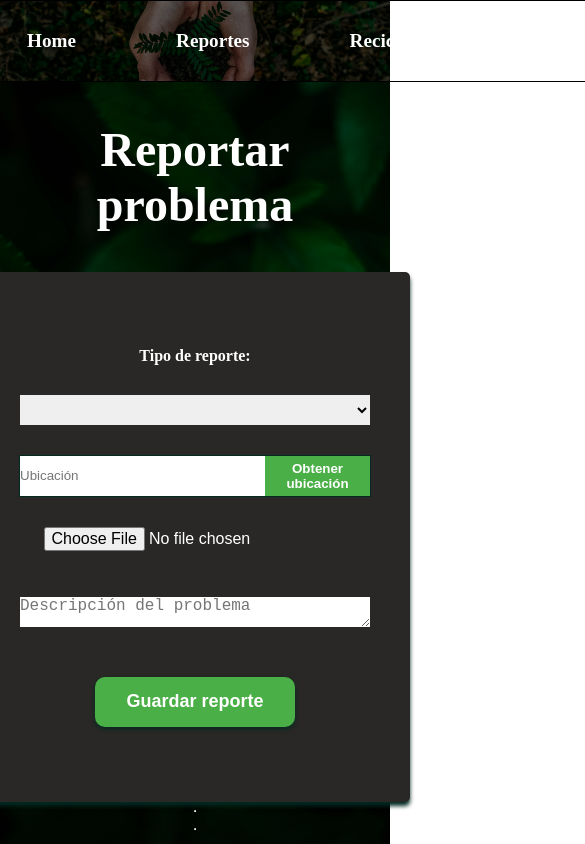
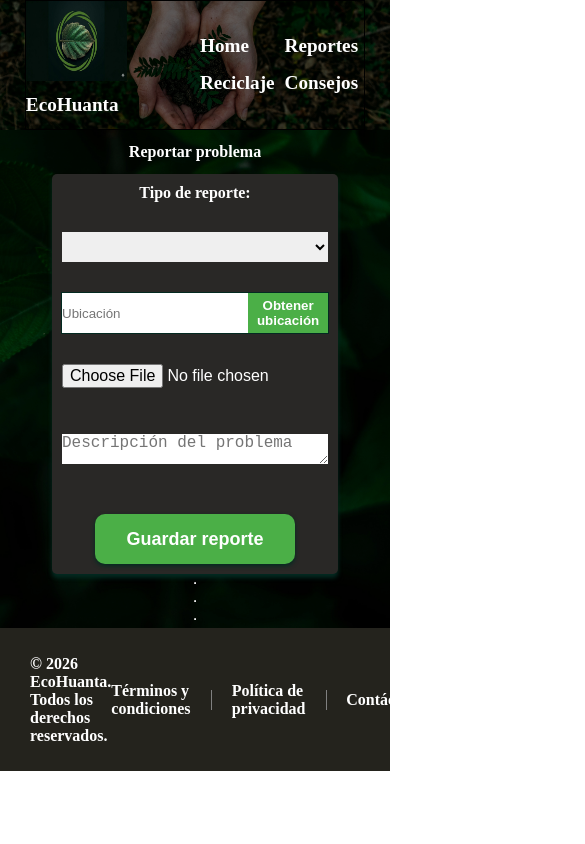
Before and after one commit to NAbelPareja/Reciclage, an Angular app: page /reportes in a window 390 px wide. Shown: the top 844 px of the page, 585 px wide, since content can reach past the window. Built offline with nearby package versions, Linux system fonts and the light colour scheme.

Commit message:
mejoras responsivas

```diff
--- a/src/app/pages/home/home.component.css
+++ b/src/app/pages/home/home.component.css
@@ -28,3 +28,14 @@
     margin-left: 100px;
 
 }
+
+@media (max-width: 768px){
+
+  .home{
+
+    padding: 80px 30px;
+    font-size: 60%;
+
+  }
+
+}
--- a/src/app/pages/reciclaje/reciclaje.component.css
+++ b/src/app/pages/reciclaje/reciclaje.component.css
@@ -91,3 +91,29 @@ hr{
     margin: 0px 55px;
     border: none;
 }
+
+
+@media (max-width: 500px){
+    .prin{
+    margin: 30px 10px 0px 10px;
+    width: 100%;
+    }
+
+    .reciclaje-p{
+    display: flex;
+    flex-direction: column;
+    align-items: center;
+    gap: 10px;
+    padding: 0%;
+
+    }
+
+    .reciclaje-p iframe{
+    width: 300px;
+    height: 250px;
+    border-radius: 10px;
+}
+    .text h2, .text h5, .text p, .services div p, .mapa p{
+        font-size: 80%;
+    }
+}
--- a/src/app/pages/reportes/reportes.component.css
+++ b/src/app/pages/reportes/reportes.component.css
@@ -127,3 +127,21 @@ h2{
     width: 60%;
     margin: 10px 0px;
 }
+
+@media (max-width: 500px){
+    h2{
+        font-size: 100%;
+    }
+
+    .reporte{
+        margin: 0px 5px;
+    }
+
+    .form{
+        width: 70%;
+        height: auto;
+        padding: 10px;
+
+    }
+
+}
--- a/src/app/shared/header/header.component.css
+++ b/src/app/shared/header/header.component.css
@@ -36,3 +36,46 @@ nav a{
     width: 80px;
     height: 80px;
 }
+
+@media (max-width: 500px){
+
+    .nav-p{
+        display: grid;
+        grid-template-columns: 1fr 1fr ;
+        padding:0;
+        margin: 0%;
+        font-size: 60%;
+    }
+
+    .navegacion {
+        display: grid;
+        grid-template-columns: 1fr ;
+        padding: 0%;
+    }
+
+    .navegacion nav {
+        display: grid;
+        grid-template-columns: 1fr 1fr  ;
+        row-gap: 15px;
+        padding:0;
+    }
+
+    nav a{
+    color:white;
+    font-weight: bold;
+    text-decoration: none;
+    margin: 0 5px;
+}
+    .logo{
+    color: white;
+    display: flex;
+    flex-direction: column;
+
+}
+    .logo img, .logo h1 {
+    width: 60%;
+
+}
+
+
+}
--- a/src/index.html
+++ b/src/index.html
@@ -4,7 +4,7 @@
   <meta charset="utf-8">
   <title>EcoHuanta</title>
   <base href="/">
-  <meta name="viewport" content="width=device-width, initial-scale=1">
+  <meta name="viewport" content="width=device-width, initial-scale=1.0">
   <link rel="icon" type="image/x-icon" href="favicon.ico">
 </head>
 <body>
```
Also changed, not shown: src/app/app.component.css (line endings or trailing spaces).
